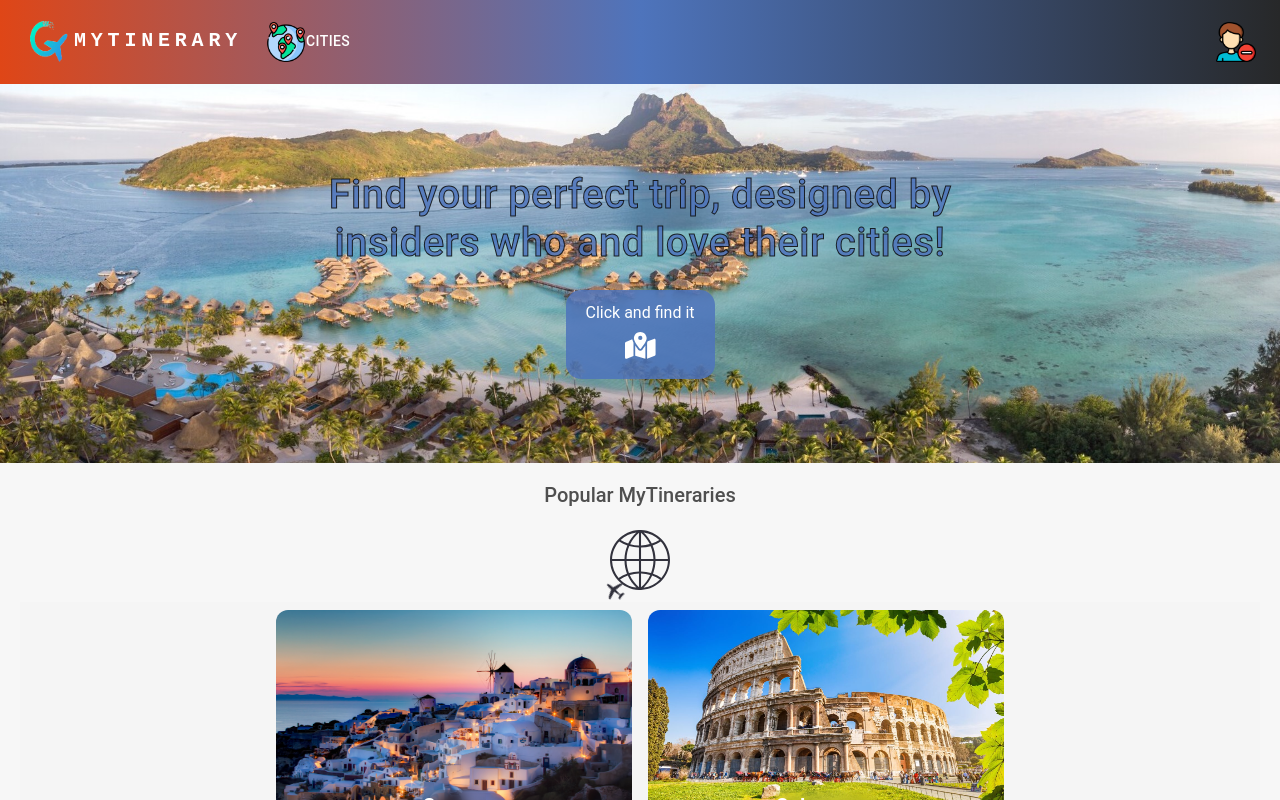
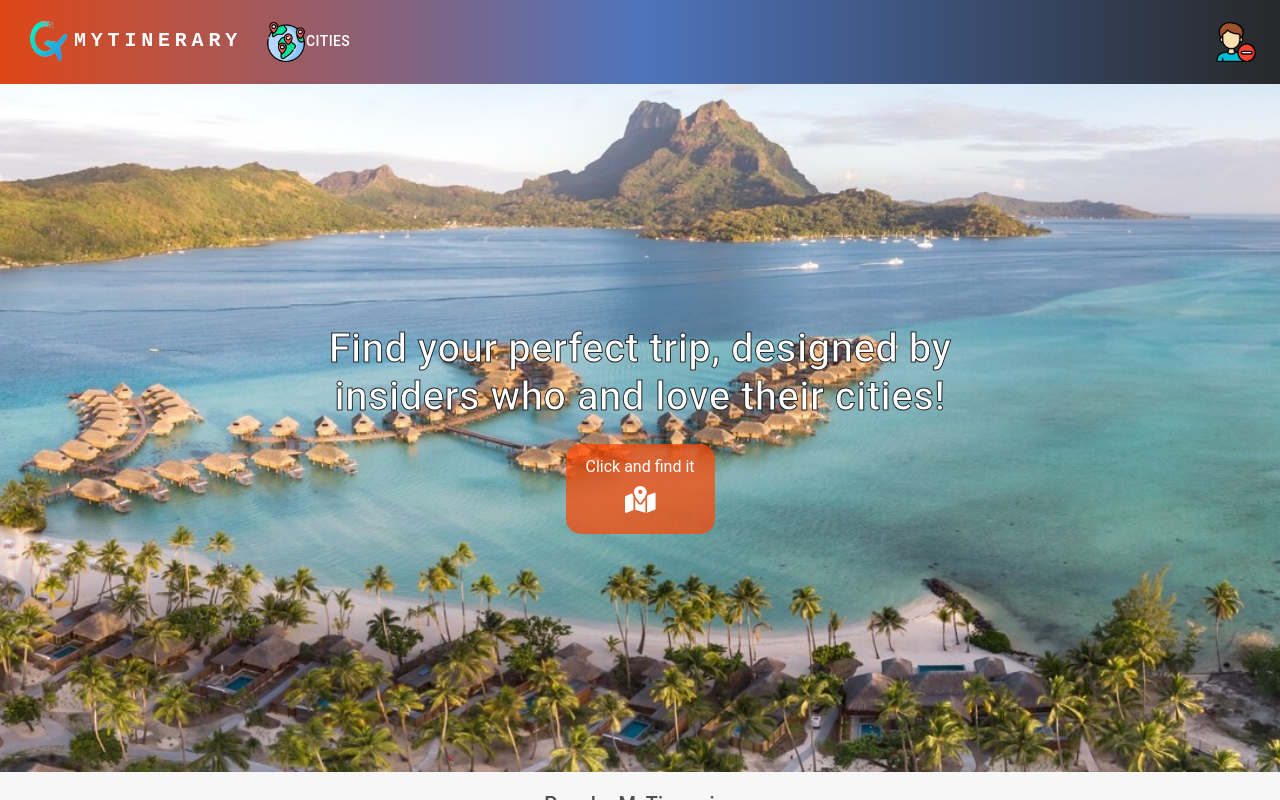
Before and after one commit to Endarly/mytinerary, a React (Create React App) app: page / in a window 1280 px wide. Shown: the top 800 px of the page. Built offline with nearby package versions, Linux system fonts and the light colour scheme.

Commit message:
cambiar estilos callToAction

```diff
--- a/src/style/callToAction.css
+++ b/src/style/callToAction.css
@@ -3,15 +3,17 @@
   background-color: rgba(62, 75, 195, 0.126);
   height: 20%;
   background-image: url(../assests/ocean.jpg);
-  background-position-x: 0;
+  background-position: center;
   background-repeat: no-repeat;
-  background-size: 100% auto;
+  background-size: cover;
   display: flex;
   justify-content: center;
   align-items: center;
   padding: 5%;
   border: 0;
+  height: 86vh;
 }
+
 
 .cta-container {
   margin: auto 0;
@@ -19,7 +21,7 @@
 
 .cta-heading {
   font-size: 2,2rem;
-  color: rgb(78, 116, 188, 0.86);
+  color: rgb(255, 255, 255);
   width: 70%;
   -webkit-text-stroke: 1px rgba(12, 12, 12, 0.86);
   text-align: center;
@@ -30,7 +32,7 @@
 }
 
 .cta-button {
-  background-color: rgba(78, 116, 188, 0.863);
+  background-color: rgba(255, 69, 0, 0.7);
   border: none;
   color: #fff;
   padding: 10px;
@@ -52,7 +54,7 @@
 }
 
 .cta-button:hover {
-  background-color: rgba(255, 69, 0, 0.7);
+  background-color: rgba(78, 116, 188, 0.863);
   border: 2px solid rgba(78, 116, 188, 0.863);
   color: rgba(0, 0, 0, 1);
 }
```
